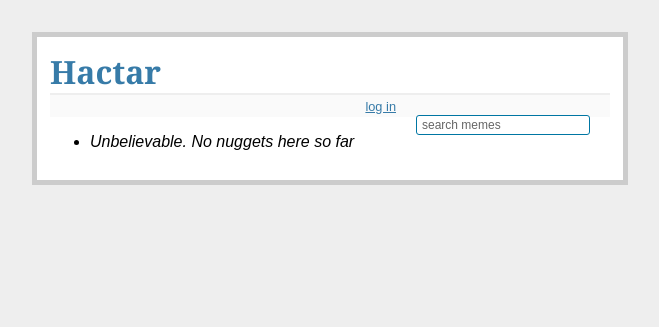
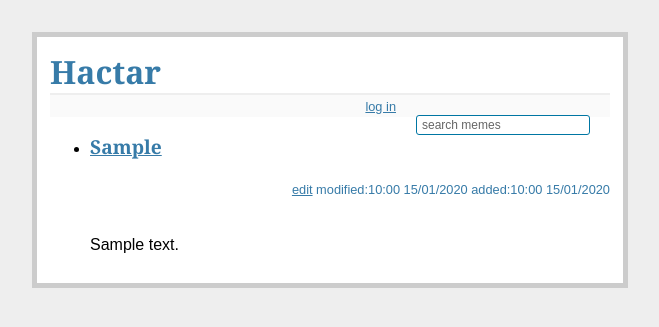
Before and after one commit to findgriffin/hactar, a Flask app: page /memes in a window 1280 px wide. Shown: the top 327 px of the page, without its empty margins (310-969 px from the left). Run offline with Flask 2, Linux system fonts and the light colour scheme; tables that the repository leaves empty hold one stand-in row (values such as "Sample post").

Commit message:
update memes.html because it got missed in last commit (tests now pass)

```diff
--- a/templates/memes.html
+++ b/templates/memes.html
@@ -1,7 +1,7 @@
 {% extends "layout.html" %}
 {% block body %}
   {% if session.logged_in and add %}
-    <form action="{{ url_for('nuggets') }}" method=post class=add-nugget>
+    <form action="{{ url_for('memes') }}" method=post class=add-meme>
       <dl>
         <dt>Url:
         <dd><input type=text size=40 name=uri>
@@ -11,17 +11,17 @@
       </dl>
     </form>
   {% endif %}
-  <ul class=nuggets>
-  {% for nugget in nuggets %}
-  <li><h2><a href="{{ nugget.uri }}">{{ nugget.uri }}</a></h2>
+  <ul class=memes>
+  {% for meme in memes %}
+  <li><h2><a href="{{ meme.uri }}">{{ meme.uri }}</a></h2>
       <h5>
-          <a href="{{ url_for('nugget', nugget=nugget.id) }}">edit</a>
-      modified:{{ nugget.modified|datetime }}
-      added:{{ nugget.added|datetime }}
+          <a href="{{ url_for('meme', meme=meme.id) }}">edit</a>
+      modified:{{ meme.modified|datetime }}
+      added:{{ meme.added|datetime }}
       </h5>
-  <br>{{ nugget.text|safe }}
+  <br>{{ meme.text|safe }}
   {% else %}
-    <li><em>Unbelievable.  No nuggets here so far</em>
+    <li><em>Unbelievable.  No memes here so far</em>
   {% endfor %}
   </ul>
 {% endblock %}
```
